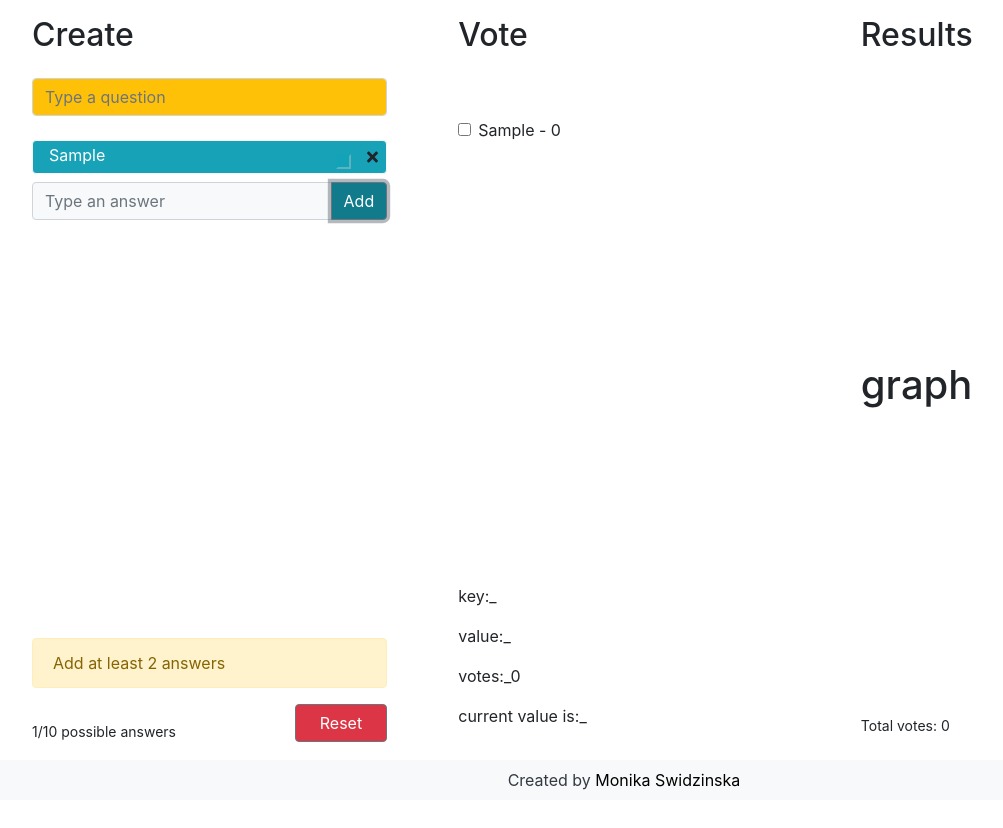
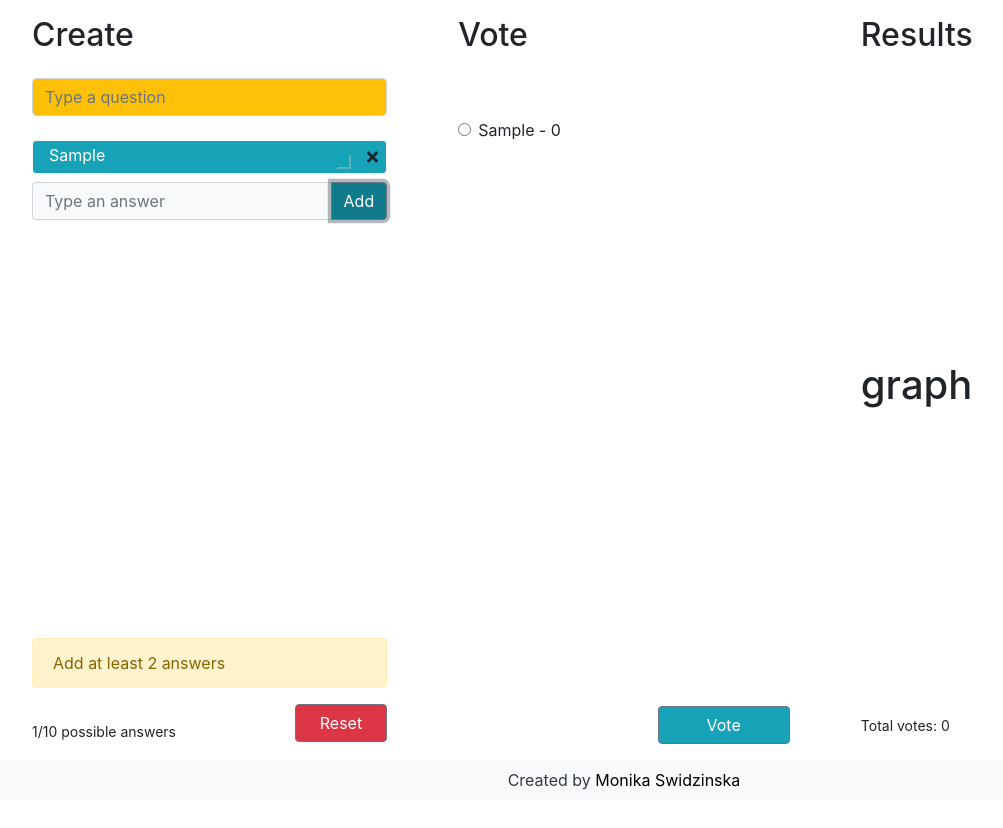
Before and after one commit to monikaando/poll, a React (Create React App) app in the folder poll-app/: page / in a window 1280 px wide. Both pictures are taken after typing "Sample" into the empty fields and a click on the button "Add". Shown: the top 828 px of the page, without its empty margins (16-1019 px from the left). Built offline with nearby package versions, Linux system fonts and the light colour scheme.

Commit message:
checking boxes works correctly

```diff
--- a/poll-app/src/App.js
+++ b/poll-app/src/App.js
@@ -30,11 +30,11 @@ class App extends React.Component {
     this.updateQuestion = this.updateQuestion.bind(this);
     this.disableFields = this.disableFields.bind(this);
     this.radioOnChange = this.radioOnChange.bind(this);
-    // this.onVoteClick = this.onVoteClick.bind(this);
+    this.onVoteClick = this.onVoteClick.bind(this);
   }
   componentDidUpdate(prevProps, prevState) {
     console.log(prevState, this.state);
-    console.log(this.props.onVoteClick)
+    console.log(this.state.pickedAnswerId);
   }
   updateQuestion(e) {
     const questionText = this.state.question.value.length;
@@ -131,12 +131,14 @@ class App extends React.Component {
     }
   }
 
-
   radioOnChange(e) {
-      this.setState({
-        pickedAnswerId: parseInt(e.target.id)
-        })
-        }
+    this.setState({
+      pickedAnswerId: parseInt(e.target.id),
+    });
+  }
+  onVoteClick(){
+    //function should find by pickedAnswerId the proper answer and add +1 in votes to it
+  }
 
   render() {
     return (
@@ -157,17 +159,11 @@ class App extends React.Component {
           />
           <Vote
             question={this.state.question}
-            updateQuestion={this.updateQuestion}
             answers={this.state.answers}
-            currentAnswer={this.state.currentAnswer}
-            votes={this.state.currentAnswer.votes}
             radioOnChange={this.radioOnChange}
             onVoteClick={this.onVoteClick}
-
           />
-          <Results
-            votes={this.state.currentAnswer.votes}
-          />
+          <Results votes={this.state.currentAnswer.votes} />
         </div>
         <div className="mt-5 pt-5">
           <Footer />
--- a/poll-app/src/components/Vote.jsx
+++ b/poll-app/src/components/Vote.jsx
@@ -22,19 +22,15 @@ export default class Vote extends React.Component {
           </div>
         </div>
        <div>
-       <p>key:_{this.props.currentAnswer.key}</p>
-       <p>value:_{this.props.currentAnswer.value}</p>
-       <p>votes:_{this.props.currentAnswer.votes}</p>
-       <p>current value is:_{this.props.pickedAnswerId}</p>
        </div>
         <div className="mb-2 align-self-end">
-        {/* <button
+        <button
           className="btn btn-outline-secondary bg-info text-white text-center pr-5 pl-5"
           type="button"
-        //   onClick={this.props.onVoteClick}
+          onClick={this.props.onVoteClick}
         >
           Vote
-        </button> */}
+        </button>
         </div>
       </div>
     );
--- a/poll-app/src/components/VoteList.jsx
+++ b/poll-app/src/components/VoteList.jsx
@@ -7,17 +7,14 @@ function VoteList(props) {
       <div
         className="answer-box form-check"
         key={item.key}
-
       >
         <input
-          className="form-check-input"
-          type="checkbox"
+          className="radio form-check-input"
+          type="radio"
           id={item.key}
           value={item.value}
-          checked={false}
           name="answer"
           onChange={(e) => props.radioOnChange(e)}
-
         />{item.value} - {item.votes}
       </div>
     );
```
